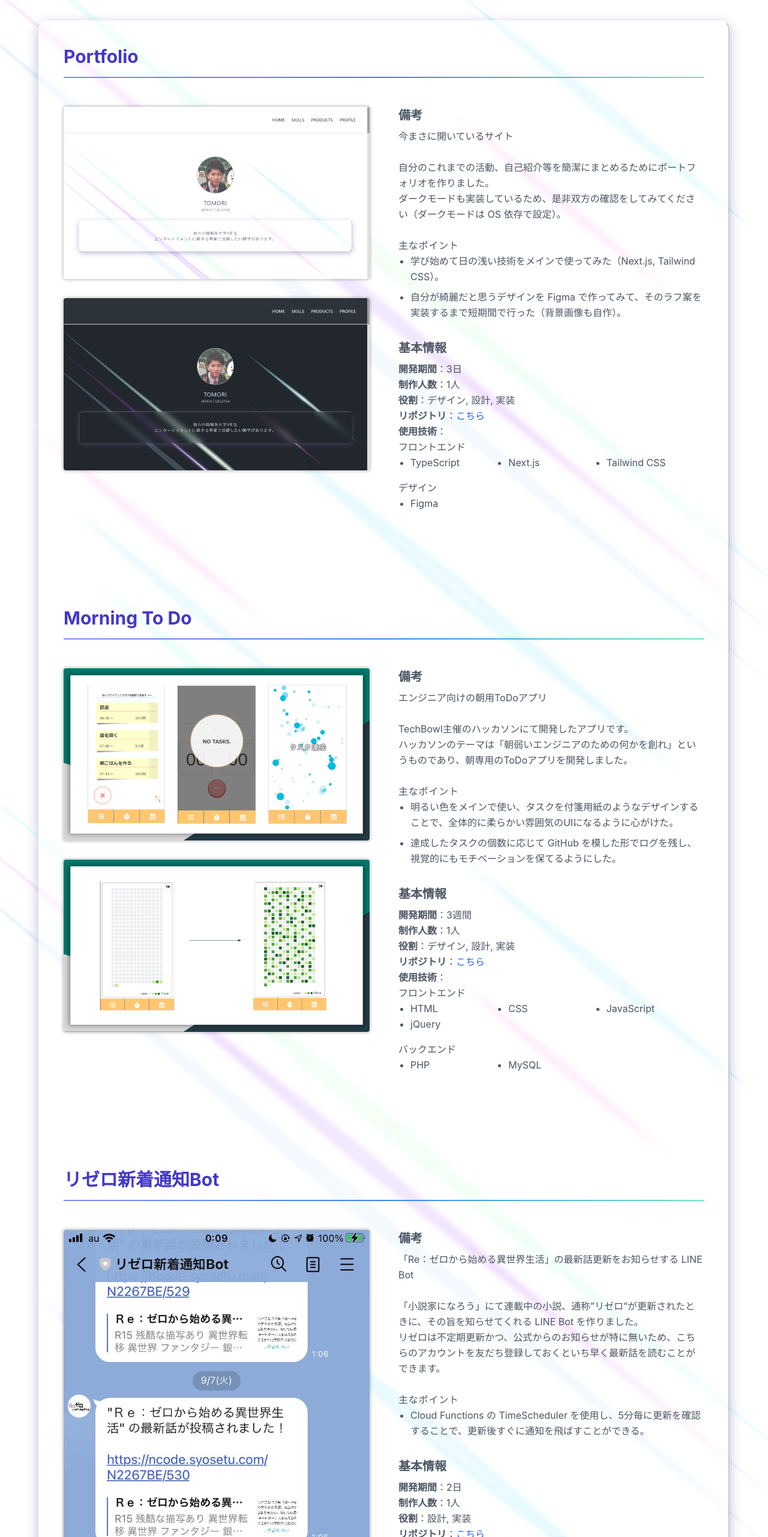
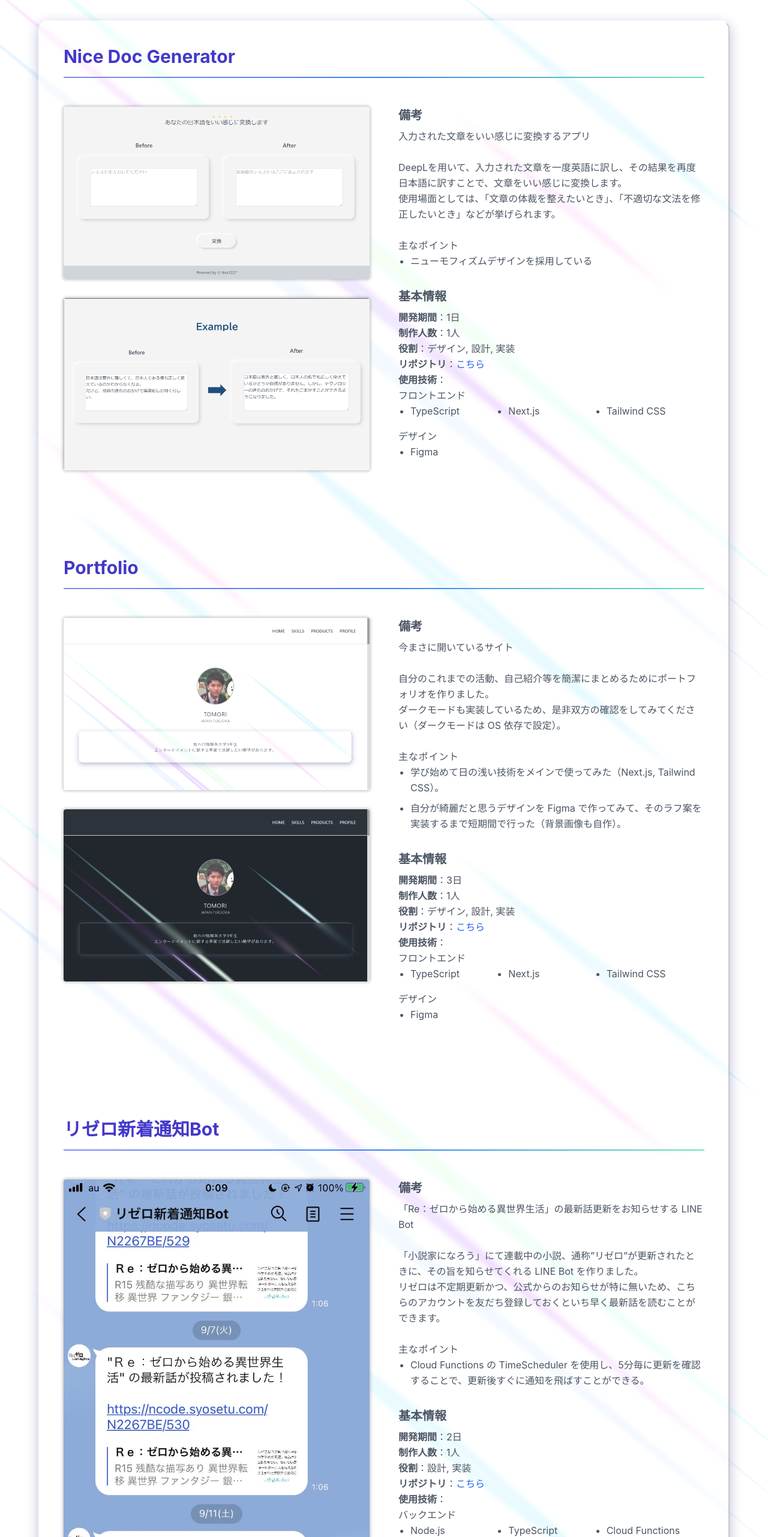
Before and after one commit to tksx1227/Portfolio, a Next.js app: page /products-detail in a window 1280 px wide. Shown: the part 238-2800 px from the top of the page at 60% size. Built offline with nearby package versions, Linux system fonts and the light colour scheme.

Commit message:
[update] 新規プロダクトの追加

```diff
--- a/src/const/productInfo.ts
+++ b/src/const/productInfo.ts
@@ -1,6 +1,38 @@
 import { ProductInfo } from "../types/productInfo";
 
 export const productList: ProductInfo[] = [
+  {
+    title: "Nice Doc Generator",
+    githubURL: "https://github.com/tksx1227/nice-doc-generator",
+    overview: "入力された文章をいい感じに変換するアプリ",
+    description: [
+      "DeepLを用いて、入力された文章を一度英語に訳し、その結果を再度日本語に訳すことで、文章をいい感じに変換します。",
+      "使用場面としては、「文章の体裁を整えたいとき」、「不適切な文法を修正したいとき」などが挙げられます。",
+    ],
+    pointList: ["ニューモフィズムデザインを採用している"],
+    images: [
+      {
+        src: "/product_images/nice-doc-generator1.png",
+        width: 1920,
+        height: 1080,
+      },
+      {
+        src: "/product_images/nice-doc-generator2.png",
+        width: 1920,
+        height: 1080,
+      },
+    ],
+    period: "1日",
+    memberNum: 1,
+    role: "デザイン, 設計, 実装",
+    techList: [
+      {
+        type: "フロントエンド",
+        techs: ["TypeScript", "Next.js", "Tailwind CSS"],
+      },
+      { type: "デザイン", techs: ["Figma"] },
+    ],
+  },
   {
     title: "Portfolio",
     githubURL: "https://github.com/tksx1227/Portfolio",
@@ -36,6 +68,36 @@
       { type: "デザイン", techs: ["Figma"] },
     ],
   },
+
+  {
+    title: "リゼロ新着通知Bot",
+    images: [
+      {
+        src: "/product_images/rezero-notification-bot.jpg",
+        width: 750,
+        height: 1334,
+      },
+    ],
+    overview:
+      "「Re：ゼロから始める異世界生活」の最新話更新をお知らせする LINE Bot",
+    description: [
+      "「小説家になろう」にて連載中の小説、通称”リゼロ”が更新されたときに、その旨を知らせてくれる LINE Bot を作りました。",
+      "リゼロは不定期更新かつ、公式からのお知らせが特に無いため、こちらのアカウントを友だち登録しておくといち早く最新話を読むことができます。",
+    ],
+    pointList: [
+      "Cloud Functions の TimeScheduler を使用し、5分毎に更新を確認することで、更新後すぐに通知を飛ばすことができる。",
+    ],
+    githubURL: "https://github.com/tksx1227/rezero-notification-bot",
+    period: "2日",
+    role: "設計, 実装",
+    memberNum: 1,
+    techList: [
+      {
+        type: "バックエンド",
+        techs: ["Node.js", "TypeScript", "Cloud Functions", "Firestore"],
+      },
+    ],
+  },
   {
     title: "Morning To Do",
     images: [
@@ -69,35 +131,6 @@
         techs: ["HTML", "CSS", "JavaScript", "jQuery"],
       },
       { type: "バックエンド", techs: ["PHP", "MySQL"] },
-    ],
-  },
-  {
-    title: "リゼロ新着通知Bot",
-    images: [
-      {
-        src: "/product_images/rezero-notification-bot.jpg",
-        width: 750,
-        height: 1334,
-      },
-    ],
-    overview:
-      "「Re：ゼロから始める異世界生活」の最新話更新をお知らせする LINE Bot",
-    description: [
-      "「小説家になろう」にて連載中の小説、通称”リゼロ”が更新されたときに、その旨を知らせてくれる LINE Bot を作りました。",
-      "リゼロは不定期更新かつ、公式からのお知らせが特に無いため、こちらのアカウントを友だち登録しておくといち早く最新話を読むことができます。",
-    ],
-    pointList: [
-      "Cloud Functions の TimeScheduler を使用し、5分毎に更新を確認することで、更新後すぐに通知を飛ばすことができる。",
-    ],
-    githubURL: "https://github.com/tksx1227/rezero-notification-bot",
-    period: "2日",
-    role: "設計, 実装",
-    memberNum: 1,
-    techList: [
-      {
-        type: "バックエンド",
-        techs: ["Node.js", "TypeScript", "Cloud Functions", "Firestore"],
-      },
     ],
   },
   {
```
Also changed, not shown: public/product_images/nice-doc-generator1.png (added), public/product_images/nice-doc-generator2.png (added).
